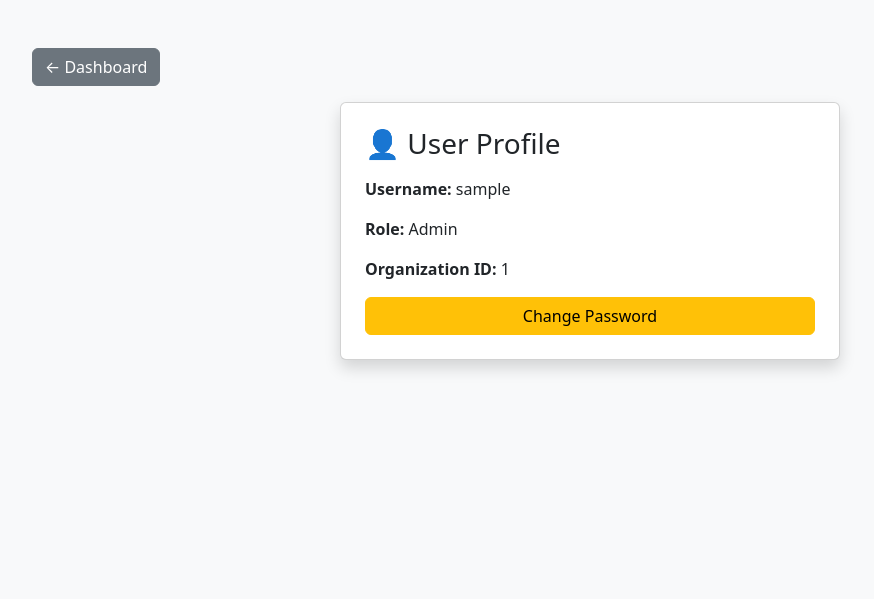
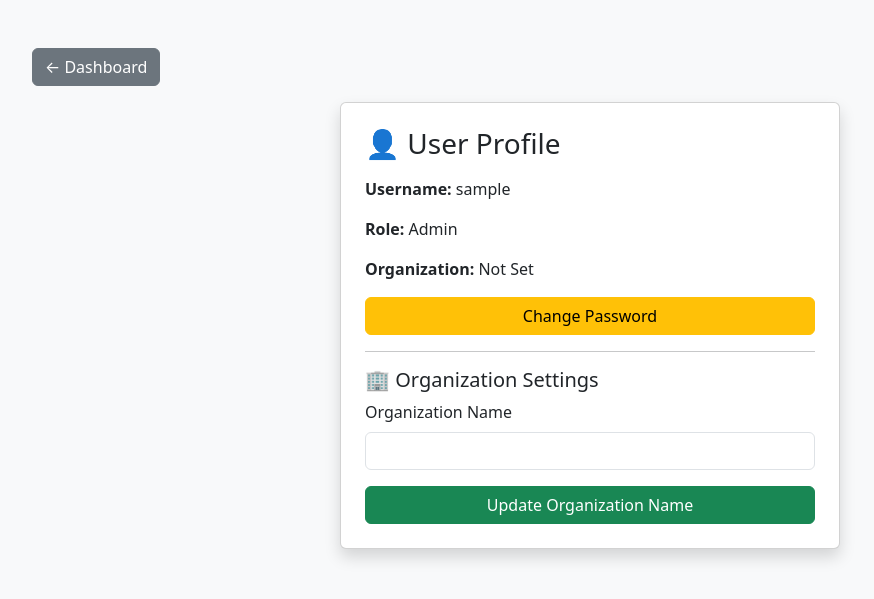
Before and after one commit to SurajSharma11771/StudentManagementSystem, a Flask app: page /profile in a window 1280 px wide. Shown: the top 599 px of the page, without its empty margins (50-924 px from the left). Run offline with Flask 3, Linux system fonts and the light colour scheme; the visitor is signed in with stand-in values (Sample User, id 1); data that the repository does not hold is empty; some libraries are stand-ins or nearby versions.

Commit message:
Fresh database reset and organization isolation fixes

```diff
--- a/app/database_sqlite.py
+++ b/app/database_sqlite.py
@@ -287,18 +287,45 @@ def get_student_by_roll(roll, organization_id=None):
     return student
 
 
-def update_student_profile(roll, email, phone, address, dob, course, semester, photo):
+def update_student_profile(
+    roll,
+    email,
+    phone,
+    address,
+    dob,
+    course,
+    semester,
+    photo,
+    organization_id
+):
     conn = connect()
     cursor = conn.cursor()
 
     cursor.execute(
-        q("""
-            UPDATE students
-            SET email=?, phone=?, address=?, dob=?, course=?, semester=?, photo=?
-            WHERE roll=?
-        """),
-        (email, phone, address, dob, course, semester, photo, roll)
+    q("""
+        UPDATE students
+        SET email=?,
+            phone=?,
+            address=?,
+            dob=?,
+            course=?,
+            semester=?,
+            photo=?
+        WHERE roll=?
+        AND organization_id=?
+    """),
+    (
+        email,
+        phone,
+        address,
+        dob,
+        course,
+        semester,
+        photo,
+        roll,
+        organization_id
     )
+)
 
     conn.commit()
     conn.close()
@@ -421,14 +448,21 @@ def total_students(organization_id=None):
     return total
 
 
-def total_users():
+def total_users(organization_id=None):
     conn = connect()
     cursor = conn.cursor()
 
-    cursor.execute("SELECT COUNT(*) FROM users")
+    if organization_id:
+        cursor.execute(
+            q("SELECT COUNT(*) FROM users WHERE organization_id=?"),
+            (organization_id,)
+        )
+    else:
+        cursor.execute("SELECT COUNT(*) FROM users")
+
     total = cursor.fetchone()[0]
+    conn.close()
 
-    conn.close()
     return total
 
 
@@ -1023,3 +1057,30 @@ def update_student_full(
 
     conn.commit()
     conn.close()
+
+def get_organization_by_id(org_id):
+    conn = connect()
+    cursor = conn.cursor()
+
+    cursor.execute(
+        q("SELECT id, name FROM organizations WHERE id=?"),
+        (org_id,)
+    )
+
+    org = cursor.fetchone()
+    conn.close()
+
+    return org
+
+
+def update_organization_name(org_id, new_name):
+    conn = connect()
+    cursor = conn.cursor()
+
+    cursor.execute(
+        q("UPDATE organizations SET name=? WHERE id=?"),
+        (new_name, org_id)
+    )
+
+    conn.commit()
+    conn.close()
--- a/web/app.py
+++ b/web/app.py
@@ -53,7 +53,9 @@ from app.database_sqlite import (
     check_user_password,
     get_students_paginated,
     get_all_activity_logs,
-    update_student_full
+    update_student_full,
+    get_organization_by_id,
+    update_organization_name
 )
 
 from web.auth import (
@@ -156,7 +158,7 @@ def home():
     students = get_students_paginated(org_id, per_page, offset)
     student_count = total_students(org_id)
     total_pages = (student_count + per_page - 1) // per_page
-    user_count = total_users()
+    user_count = total_users(org_id)
     recent = recent_students(org_id)
 
     return render_template(
@@ -312,15 +314,16 @@ def update():
     )
 
     update_student_profile(
-        int(roll),
-        email,
-        phone,
-        address,
-        dob,
-        course,
-        semester,
-        photo_filename
-    )
+    int(roll),
+    email,
+    phone,
+    address,
+    dob,
+    course,
+    semester,
+    photo_filename,
+    session.get("organization_id")
+)
 
     add_activity_log(
         session.get("user"),
@@ -1337,7 +1340,39 @@ def profile_page():
     if not is_logged_in():
         return redirect("/login")
 
-    return render_template("profile.html")
+    org = get_organization_by_id(
+        session.get("organization_id")
+    )
+
+    return render_template(
+        "profile.html",
+        org=org
+    )
+
+@app.route("/organization/update", methods=["POST"])
+def update_organization():
+    if not is_logged_in():
+        return redirect("/login")
+
+    if not is_admin():
+        return "Access Denied", 403
+
+    new_name = request.form["organization_name"]
+
+    update_organization_name(
+        session.get("organization_id"),
+        new_name
+    )
+
+    add_activity_log(
+        session.get("user"),
+        f"Updated organization name to {new_name}",
+        session.get("organization_id")
+    )
+
+    flash("Organization name updated successfully!", "success")
+
+    return redirect("/profile")
 
 if __name__ == "__main__":
     app.run(debug=True)
--- a/web/templates/profile.html
+++ b/web/templates/profile.html
@@ -32,11 +32,42 @@
 
         <p><strong>Role:</strong> {{ session.get("role")|title }}</p>
 
-        <p><strong>Organization ID:</strong> {{ session.get("organization_id") }}</p>
+        <p>
+    <strong>Organization:</strong>
+    {{ org[1] if org else "Not Set" }}
+</p>
 
         <a href="/change-password" class="btn btn-warning w-100">
             Change Password
         </a>
+
+        {% if session.get("role") == "admin" %}
+
+<hr>
+
+<h5>🏢 Organization Settings</h5>
+
+<form action="/organization/update" method="POST">
+
+    <div class="mb-3">
+        <label class="form-label">
+            Organization Name
+        </label>
+
+        <input type="text"
+               name="organization_name"
+               class="form-control"
+               value="{{ org[1] if org else '' }}"
+               required>
+    </div>
+
+    <button class="btn btn-success w-100">
+        Update Organization Name
+    </button>
+
+</form>
+
+{% endif %}
 
     </div>
 
```
Also changed, not shown: 1 other file.
